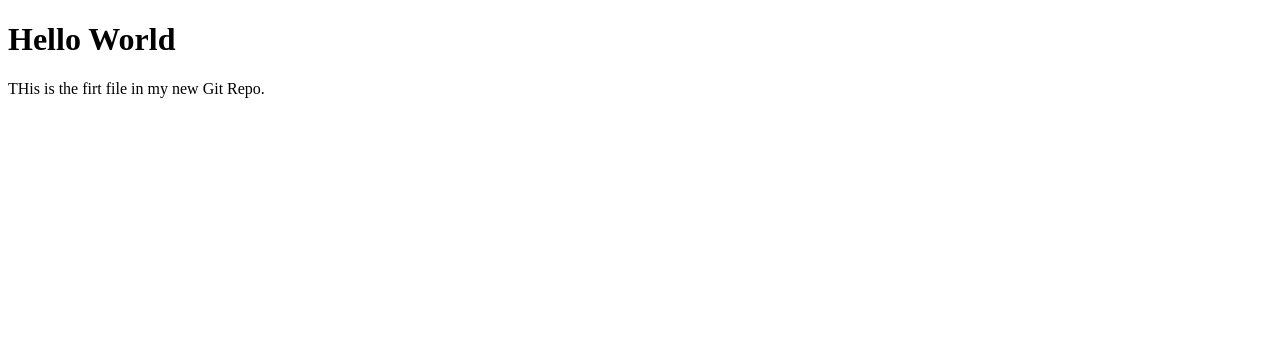
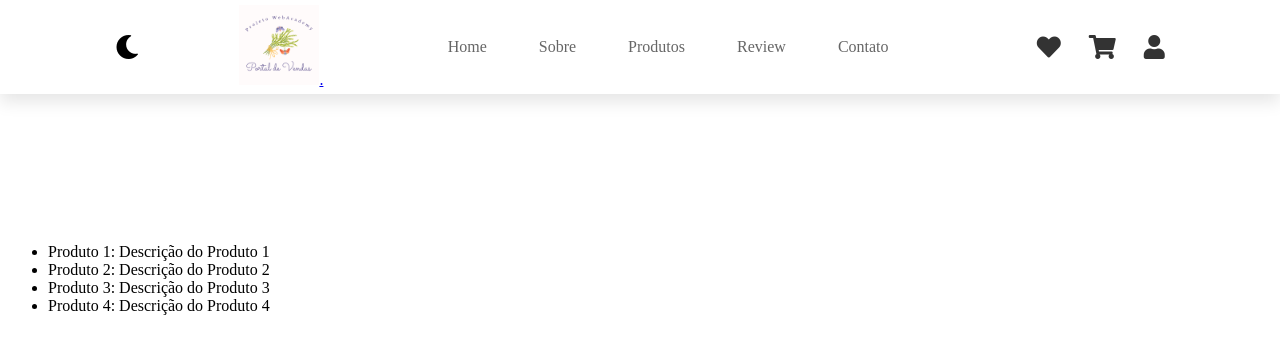
Before and after one commit to Estherhadassa/portal_vendas, a plain HTML site: page index.html in a window 1280 px wide. Drawn offline with Linux system fonts and the light colour scheme.

Commit message:
feat: Criação do navbar com logo - Ref. #05

```diff
--- a/index.html
+++ b/index.html
@@ -1,12 +1,51 @@
 <!DOCTYPE html>
 <html lang="en">
+
 <head>
     <meta charset="UTF-8">
     <meta name="viewport" content="width=device-width, initial-scale=1.0">
+    <!--font awesome cdn link-->
+    <link rel="stylesheet" href="https://cdnjs.cloudflare.com/ajax/libs/font-awesome/5.15.3/css/all.min.css">
+    <link rel="stylesheet" href="style.css">
     <title>Hello world</title>
 </head>
+
 <body>
-    <h1>Hello World</h1>
-    <p>THis is the firt file in my new Git Repo.</p>
+
+    <!--header section starts-->
+    <header>
+
+        <input type="checkbox" name="" id="darkModeToggle">
+        <label for="darkModeToggle" class="fas fa-moon"></label>
+        <a href="#" class="logo"><img src="1307546ec24a47f99eab90a1a6000cc5-free.png"><span>.</span></a>
+
+
+        <nav class="navbar">
+            <a href="#home">Home</a>
+            <a href="#about">Sobre</a>
+            <a href="#product">Produtos</a>
+            <a href="#review">Review</a>
+            <a href="#contact">Contato</a>
+        </nav>
+
+        <div class="icons">
+            <a href="#" class="fas fa-heart"></a>
+            <a href="#" class="fas fa-shopping-cart"></a>
+            <a href="#" class="fas fa-user"></a>
+        </div>
+
+    </header>
+    <!--header section ends-->
+    <h1>Produtos à Venda</h1>
+    <ul>
+        <li>Produto 1: Descrição do Produto 1</li>
+        <li>Produto 2: Descrição do Produto 2</li>
+        <li>Produto 3: Descrição do Produto 3</li>
+        <li>Produto 4: Descrição do Produto 4</li>
+    </ul>
+
+
+
 </body>
+
 </html>
--- /dev/null
+++ b/style.css
@@ -0,0 +1,60 @@
+header {
+    height: 30px;
+    position: fixed;
+    top: 0;
+    left: 0;
+    right: 0;
+    background: #fff;
+    padding: 2rem 9%;
+    display: flex;
+    align-items: center;
+    justify-content: space-between;
+    z-index: 1000;
+    box-shadow: 0 .5rem 1rem rgba(0, 0, 0, .1);
+}
+
+header .logo img {
+    width: 80px;
+    color: #333;
+    text-decoration: none;
+}
+
+header .logo span {
+    color: var(--pink);
+}
+
+header .navbar a {
+    font-size: 1rem;
+    padding: 0 1.5rem;
+    color: #666;
+    text-decoration: none;
+}
+
+header .navbar a:hover {
+    color: var(--pink);
+}
+
+header .icons a {
+    font-size: 1.5rem;
+    color: #333;
+    margin-left: 1.5rem;
+    text-decoration: none;
+}
+
+header .icons a:hover {
+    color: var(--pink);
+}
+
+header #darkModeToggle{
+    display: none;
+
+}
+
+label {
+    display: inline-block;
+    font-size: 1.5rem;
+}
+
+h1{
+    height: 200px;
+}
```
Also changed, not shown: 1307546ec24a47f99eab90a1a6000cc5-free.png (added).
